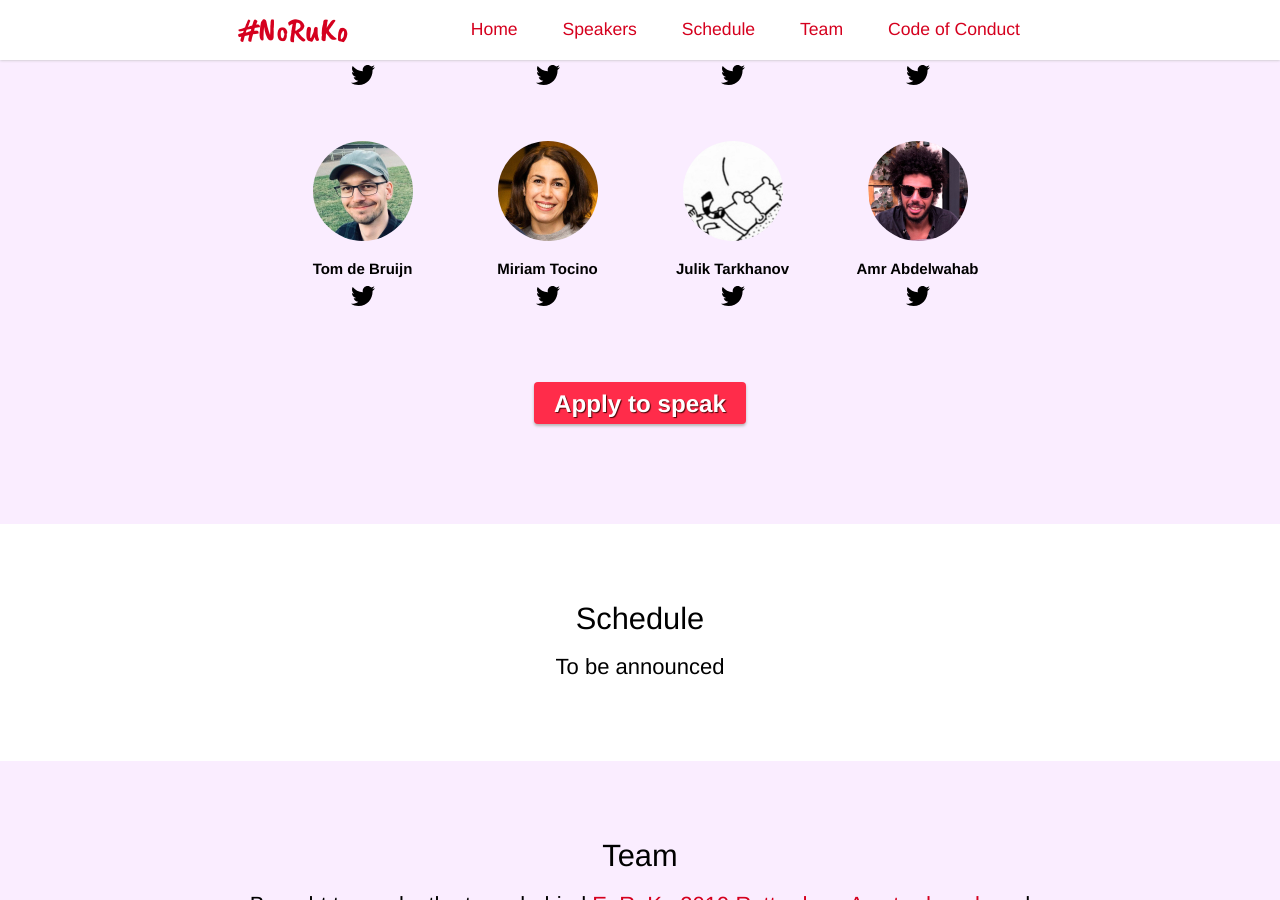
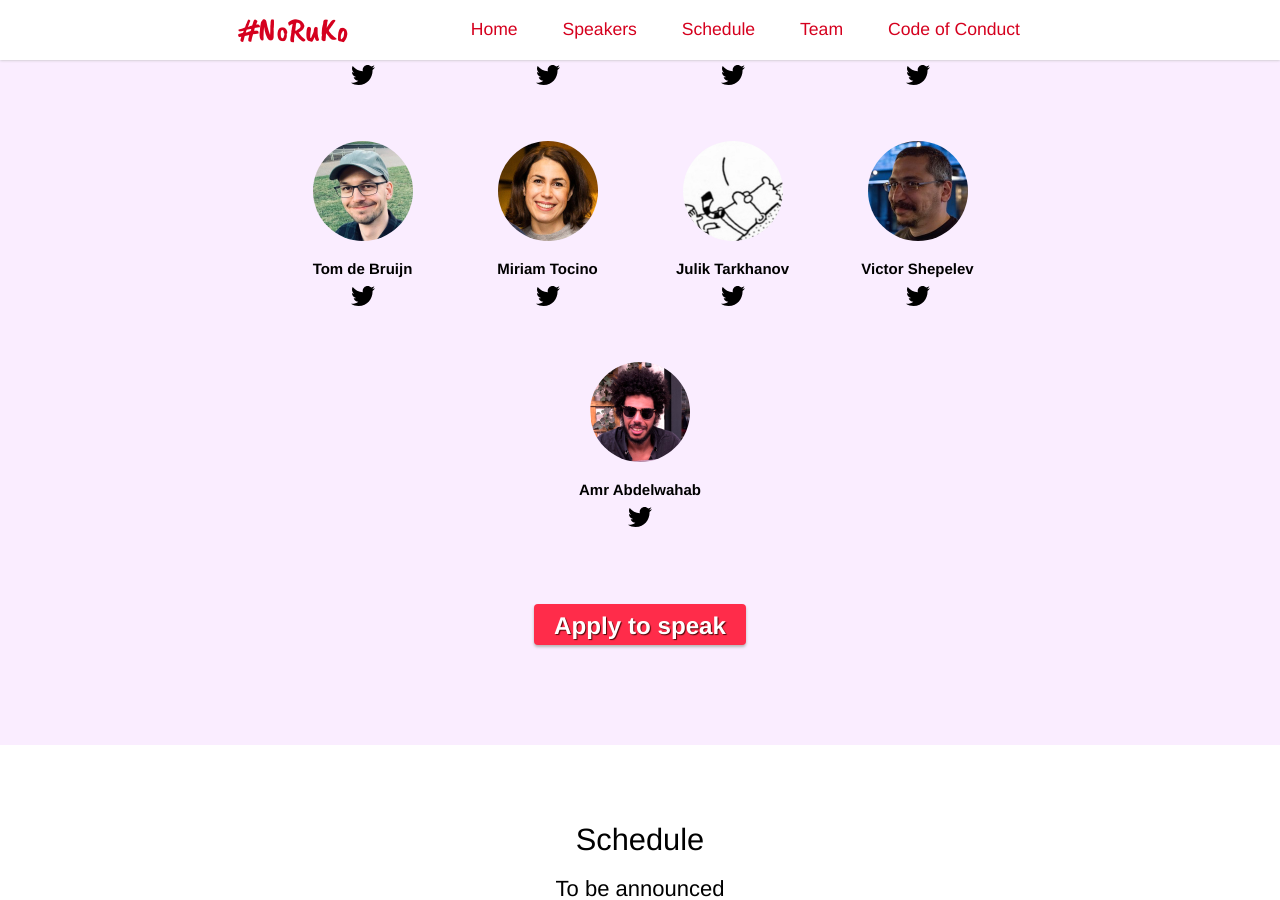
Before and after one commit to rubynl/noruko.org, a Jekyll site: the page built from index.html, in a window 1280 px wide and 900 px high, scrolled down 1131 px. Built offline with Jekyll 4.4.1, drawn with Linux system fonts in a browser that asks for light colours.

Commit message:
add Victor Shepelev

```diff
--- a/index.html
+++ b/index.html
@@ -139,6 +139,20 @@
       </div>
 
       <div class="person">
+        <img src="/assets/images/people/victor_shepelev.jpg">
+        <h3 class="name">
+          Victor Shepelev
+        </h3>
+        <p class="social">
+          <a href="https://twitter.com/zverok">
+            <svg class="tw-icon" preserveAspectRatio="xMidYMid meet" viewBox="0 0 24 20">
+              <use href="#tw-icon" xlink:href="#tw-icon" xmlns:xlink="http://www.w3.org/1999/xlink"></use>
+            </svg>
+          </a>
+        </p>
+      </div>
+
+      <div class="person">
         <img src="/assets/images/people/amr_abdelwahab.jpg">
         <h3 class="name">
           Amr Abdelwahab
```
Also changed, not shown: assets/images/people/victor_shepelev.jpg (added).
